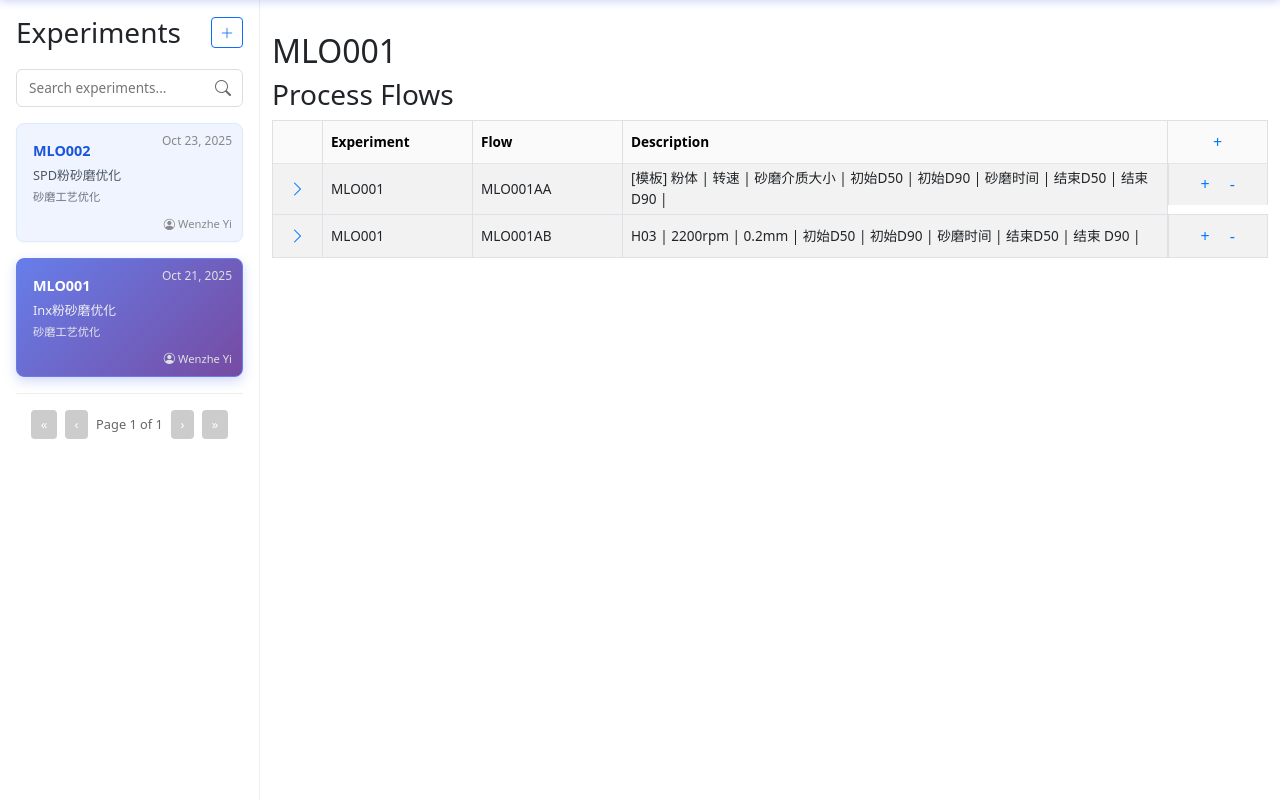
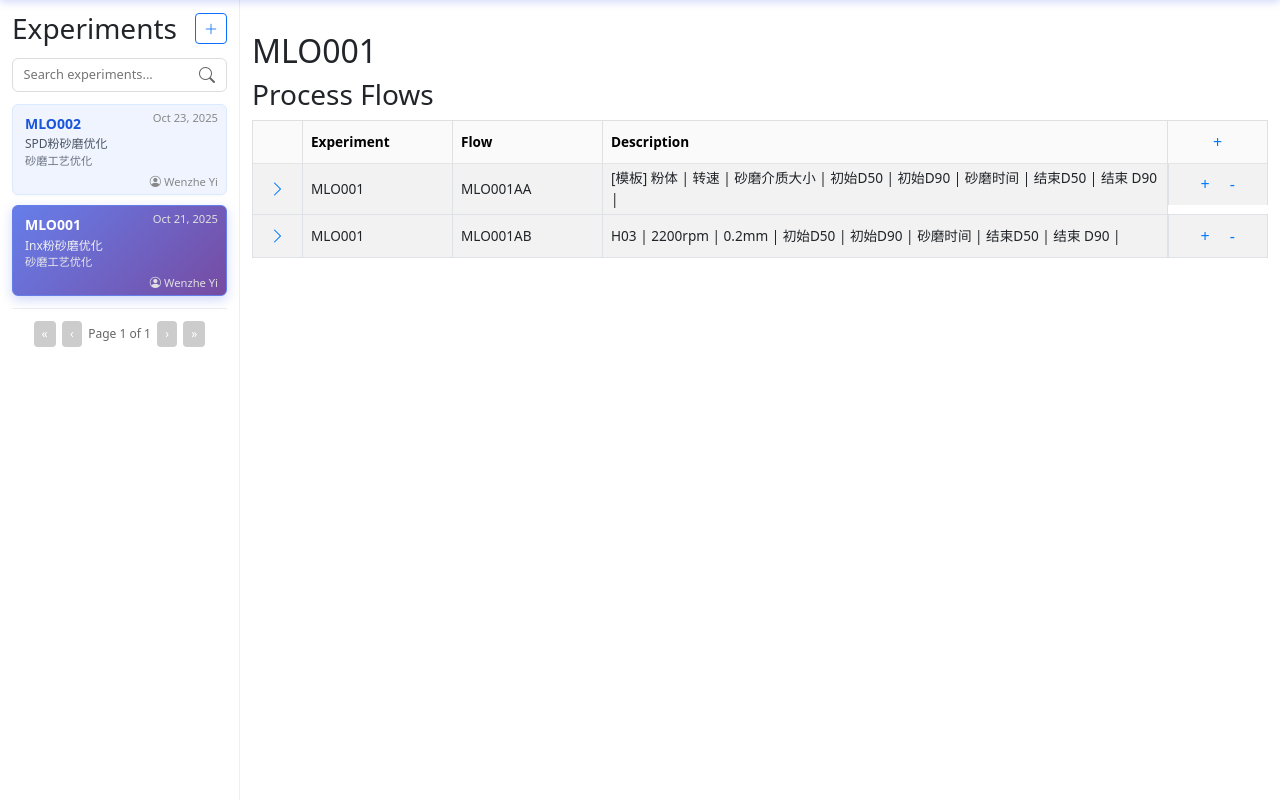
Before and after one commit to lycanzy/atlas, a Django app: page /experiment/32/ in a window 1280 px wide. Shown: the part 47-847 px from the top of the page. Run offline with Django 5.2, Linux system fonts and the light colour scheme; a user stored in the database is signed in; data comes from the database, SQL or seed files in the repository; both versions use the stored data as it was after the commit.

Commit message:
v0.21 appearance change

```diff
--- a/experiment_app/experiment_flow/templates/experiment_flow/base.html
+++ b/experiment_app/experiment_flow/templates/experiment_flow/base.html
@@ -58,68 +58,74 @@
             min-height: 100vh;
         }
         .sidebar {
-            width: 260px;
+            width: 240px;
             background: #fff;
             border-right: 1px solid #eee;
-            padding: 1rem;
+            padding: 0.75rem;
             box-sizing: border-box;
         }
         .sidebar-header {
             display: flex;
             align-items: center;
             justify-content: space-between;
-            margin-bottom: 1.2rem;
+            margin-bottom: 0.75rem;
         }
         .experiment-card {
             background: #f0f4ff;
             border: 1px solid #dbeafe;
-            border-radius: 8px;
-            padding: 1rem;
-            margin-bottom: 1rem;
+            border-radius: 6px;
+            padding: 0.65rem 0.75rem;
+            margin-bottom: 0.6rem;
             box-shadow: 0 1px 2px rgba(0,0,0,0.03);
             transition: box-shadow 0.2s;
             position: relative;
+            min-height: 68px;
         }
         .experiment-heading {
             color: #1a56db;
-            font-size: 0.9rem;
+            font-size: 0.875rem;
             font-weight: 600;
-            margin-bottom: 0.25rem;
+            margin-bottom: 0.2rem;
             display: block;
+            line-height: 1.3;
         }
         .experiment-description {
             color: #4b5563;
-            font-size: 0.8rem;
-            margin: 0.25rem 0;
+            font-size: 0.75rem;
+            margin: 0.15rem 0;
             display: block;
             overflow: hidden;
             text-overflow: ellipsis;
             display: -webkit-box;
-            -webkit-line-clamp: 2;
+            -webkit-line-clamp: 1;
             -webkit-box-orient: vertical;
+            line-height: 1.3;
         }
         .experiment-date {
             position: absolute;
-            right: 10px;
-            top: 8px;
-            font-size: 0.75rem;
+            right: 8px;
+            top: 6px;
+            font-size: 0.7rem;
             color: #888;
+            line-height: 1.2;
         }
         .project-name {
             color: #6b7280;
             font-size: 0.7rem;
-            margin-top: 0.25rem;
-            margin-right: 5rem;
+            margin-top: 0.15rem;
+            margin-right: 4.5rem;
             display: block;
-            padding-bottom: 1.2rem;
+            padding-bottom: 1rem;
+            line-height: 1.2;
         }
         .experiment-owner {
             position: absolute;
-            bottom: 8px;
-            right: 10px;
+            bottom: 6px;
+            right: 8px;
             font-size: 0.7rem;
             color: #888;
             white-space: nowrap;
+            line-height: 1.2;
         }
         .experiment-card:hover {
             box-shadow: 0 2px 8px rgba(0,0,0,0.08);
@@ -153,9 +159,9 @@
             display: flex;
             justify-content: center;
             align-items: center;
-            gap: 0.5rem;
-            margin-top: 1rem;
-            padding-top: 1rem;
+            gap: 0.4rem;
+            margin-top: 0.75rem;
+            padding-top: 0.75rem;
             border-top: 1px solid #eee;
         }
         .pagination-controls button {
@@ -163,8 +169,8 @@
             color: white;
             border: none;
             border-radius: 4px;
-            padding: 0.3rem 0.6rem;
-            font-size: 0.8rem;
+            padding: 0.25rem 0.5rem;
+            font-size: 0.75rem;
             cursor: pointer;
             transition: all 0.2s;
             box-shadow: 0 2px 4px rgba(102, 126, 234, 0.2);
@@ -179,19 +185,19 @@
             box-shadow: none;
         }
         .pagination-controls span {
-            font-size: 0.8rem;
+            font-size: 0.75rem;
             color: #666;
         }
         .search-container {
-            margin-bottom: 1rem;
+            margin-bottom: 0.75rem;
             position: relative;
         }
         .search-input {
             width: 100%;
-            padding: 0.5rem 2rem 0.5rem 0.75rem;
+            padding: 0.4rem 2rem 0.4rem 0.65rem;
             border: 1px solid #ddd;
             border-radius: 6px;
-            font-size: 0.85rem;
+            font-size: 0.8rem;
             box-sizing: border-box;
             transition: border-color 0.2s;
         }
--- a/experiment_app/experiment_flow/templates/experiment_flow/experiment_detail.html
+++ b/experiment_app/experiment_flow/templates/experiment_flow/experiment_detail.html
@@ -351,7 +351,7 @@
                                 </th>
                                 <th style="width:200px;">Step Name</th>
                                 <th style="width:80px;">Step Num</th>
-                                <th style="width:120px;">Status</th>
+                                <th style="width:140px;">Status</th>
                                 <th style="width:auto;">Description</th>
                                 <th style="width:100px;">Actions</th>
                             </tr>
```
Also changed, not shown: experiment_app/db.sqlite3, 1 other file.
